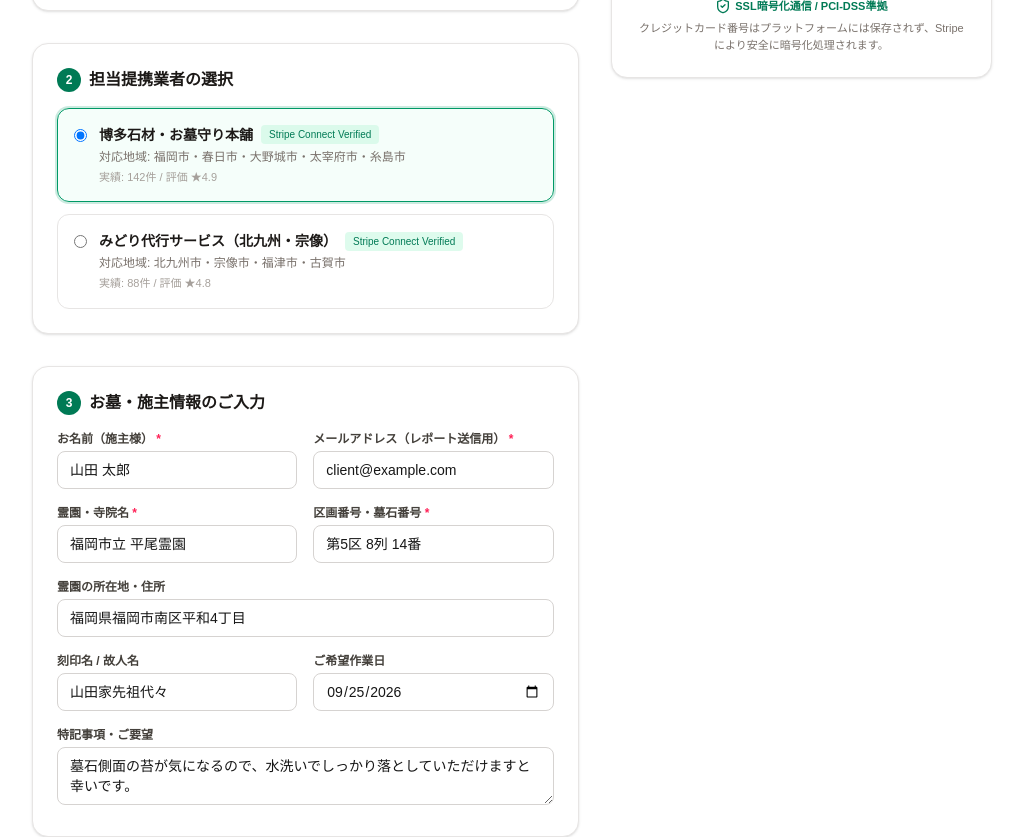
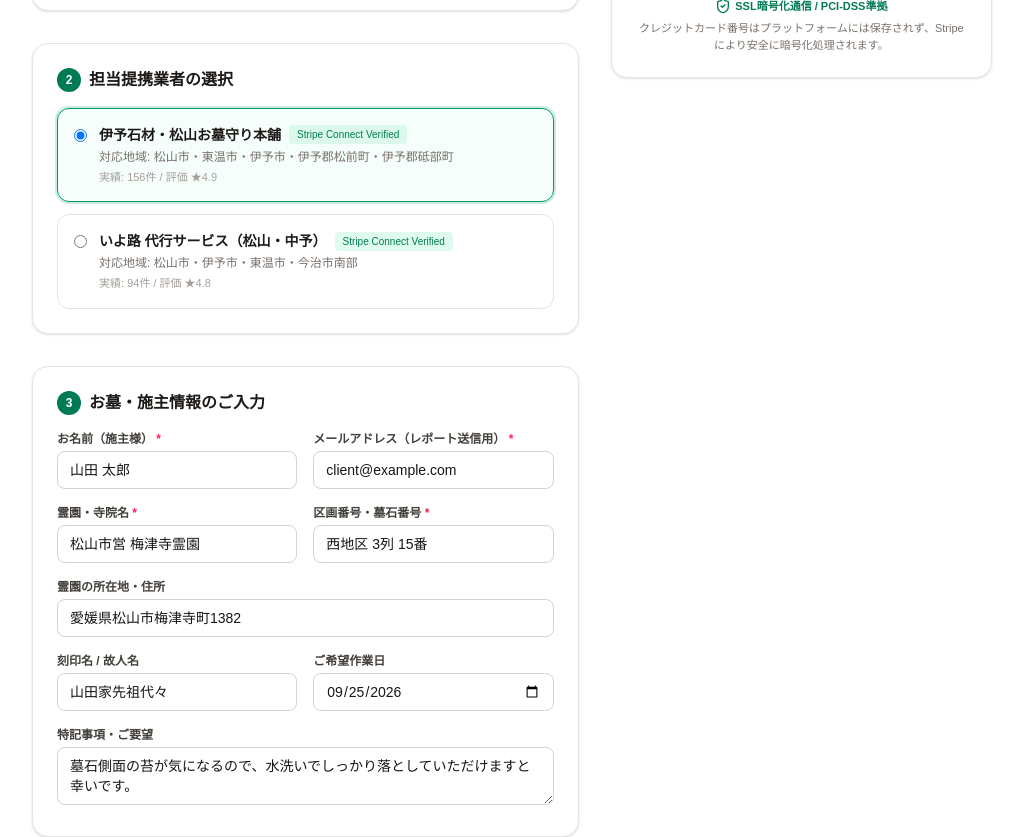
Before and after one commit to csdkotsuka/Kokoromou, a Next.js app: page /order in a window 1280 px wide. Shown: the part 660-1497 px from the top of the page, without its empty margins (128-1151 px from the left). Built offline with nearby package versions, Linux system fonts and the light colour scheme.

Commit message:
feat: change sample location and vendors to Matsuyama City, Ehime

```diff
--- a/src/app/order/page.tsx
+++ b/src/app/order/page.tsx
@@ -16,9 +16,9 @@ function OrderFormContent() {
   const [formData, setFormData] = useState({
     clientName: '山田 太郎',
     clientEmail: 'client@example.com',
-    cemeteryName: '福岡市立 平尾霊園',
-    locationAddress: '福岡県福岡市南区平和4丁目',
-    sectionPlotNumber: '第5区 8列 14番',
+    cemeteryName: '松山市営 梅津寺霊園',
+    locationAddress: '愛媛県松山市梅津寺町1382',
+    sectionPlotNumber: '西地区 3列 15番',
     deceasedName: '山田家先祖代々',
     specialRequests: '墓石側面の苔が気になるので、水洗いでしっかり落としていただけますと幸いです。',
     preferredDate: '2026-09-25',
@@ -250,7 +250,7 @@ function OrderFormContent() {
                   onChange={handleChange}
                   required
                   className="w-full text-sm border border-stone-300 rounded-lg px-3 py-2 focus:ring-2 focus:ring-emerald-500 focus:outline-none"
-                  placeholder="例: 福岡市立 平尾霊園"
+                  placeholder="例: 松山市営 梅津寺霊園"
                 />
               </div>
 
@@ -265,7 +265,7 @@ function OrderFormContent() {
                   onChange={handleChange}
                   required
                   className="w-full text-sm border border-stone-300 rounded-lg px-3 py-2 focus:ring-2 focus:ring-emerald-500 focus:outline-none"
-                  placeholder="例: 第5区 8列 14番"
+                  placeholder="例: 西地区 3列 15番"
                 />
               </div>
             </div>
@@ -278,7 +278,7 @@ function OrderFormContent() {
                 value={formData.locationAddress}
                 onChange={handleChange}
                 className="w-full text-sm border border-stone-300 rounded-lg px-3 py-2 focus:ring-2 focus:ring-emerald-500 focus:outline-none"
-                placeholder="例: 福岡県福岡市南区平和4丁目"
+                placeholder="例: 愛媛県松山市梅津寺町1382"
               />
             </div>
 
--- a/src/app/order/success/page.tsx
+++ b/src/app/order/success/page.tsx
@@ -85,12 +85,12 @@ function SuccessContent() {
           <div className="flex justify-between border-b border-stone-200 pb-2">
             <span className="text-stone-500">対象霊園</span>
             <span className="font-medium text-stone-800">
-              {order?.graveInfo?.cemeteryName || '福岡市立 平尾霊園'} ({order?.graveInfo?.sectionPlotNumber || '3区 12番'})
+              {order?.graveInfo?.cemeteryName || '松山市営 梅津寺霊園'} ({order?.graveInfo?.sectionPlotNumber || '西地区 3列 15番'})
             </span>
           </div>
           <div className="flex justify-between">
             <span className="text-stone-500">担当業者</span>
-            <span className="font-medium text-stone-800">{order?.vendorName || '博多石材・お墓守り本舗'}</span>
+            <span className="font-medium text-stone-800">{order?.vendorName || '伊予石材・松山お墓守り本舗'}</span>
           </div>
         </div>
 
--- a/src/app/vendor/reports/[orderId]/page.tsx
+++ b/src/app/vendor/reports/[orderId]/page.tsx
@@ -178,11 +178,11 @@ export default function VendorReportPage({ params }: { params: Promise<{ orderId
         <div className="grid grid-cols-1 sm:grid-cols-2 lg:grid-cols-4 gap-4 text-xs">
           <div className="bg-stone-50 p-3 rounded-xl">
             <span className="text-stone-500 block mb-0.5">霊園・寺院名</span>
-            <span className="font-bold text-stone-800">{order?.graveInfo?.cemeteryName || '福岡市立 平尾霊園'}</span>
+            <span className="font-bold text-stone-800">{order?.graveInfo?.cemeteryName || '松山市営 梅津寺霊園'}</span>
           </div>
           <div className="bg-stone-50 p-3 rounded-xl">
             <span className="text-stone-500 block mb-0.5">区画・墓石番号</span>
-            <span className="font-bold text-stone-800">{order?.graveInfo?.sectionPlotNumber || '第5区 8列 14番'}</span>
+            <span className="font-bold text-stone-800">{order?.graveInfo?.sectionPlotNumber || '西地区 3列 15番'}</span>
           </div>
           <div className="bg-stone-50 p-3 rounded-xl">
             <span className="text-stone-500 block mb-0.5">施主様お名前</span>
--- a/src/mocks/sample-data.ts
+++ b/src/mocks/sample-data.ts
@@ -54,53 +54,53 @@ export const SAMPLE_SERVICE_PLANS: ServicePlan[] = [
 ];
 
 /**
- * 提携業者（Stripe Connect連携済み）サンプルデータ
+ * 提携業者（愛媛県松山市・中予エリア / Stripe Connect連携済み）サンプルデータ
  */
 export const SAMPLE_VENDORS: User[] = [
   {
     id: 'vendor_001',
-    email: 'contact@fukuoka-sekizai.example.com',
+    email: 'contact@iyo-sekizai.example.com',
     role: 'vendor',
-    displayName: '博多石材・お墓守り本舗',
-    phoneNumber: '092-123-4567',
+    displayName: '伊予石材・松山お墓守り本舗',
+    phoneNumber: '089-912-3456',
     createdAt: '2026-01-10T10:00:00Z',
     updatedAt: '2026-09-01T10:00:00Z',
     vendorProfile: {
-      companyName: '株式会社 博多石材クリーンサービス',
-      representativeName: '田中 浩二（石材技能士1級）',
-      serviceAreas: ['福岡市', '春日市', '大野城市', '太宰府市', '糸島市'],
+      companyName: '有限会社 伊予石材クリーンサービス',
+      representativeName: '越智 健一（墓石施工技士）',
+      serviceAreas: ['松山市', '東温市', '伊予市', '伊予郡松前町', '伊予郡砥部町'],
       stripeConnectAccountId: 'acct_1OuTESTConnectVendor01', // Stripe Connect 提携先ID
       stripeChargesEnabled: true,
       stripePayoutsEnabled: true,
-      description: '創業35年。墓石を知り尽くした職人が、ご家族に代わって真心を込めて清掃・お参りいたします。',
+      description: '創業40年。松山城下や道後周辺で代々続く石材のプロが、遠方のご家族に代わって真心を込めて清掃・お参りいたします。',
       rating: 4.9,
-      completedJobsCount: 142,
+      completedJobsCount: 156,
     },
   },
   {
     id: 'vendor_002',
-    email: 'support@midori-cleaning.example.com',
+    email: 'support@iyoji-cleaning.example.com',
     role: 'vendor',
-    displayName: 'みどり代行サービス（北九州・宗像）',
-    phoneNumber: '093-987-6543',
+    displayName: 'いよ路 代行サービス（松山・中予）',
+    phoneNumber: '089-987-6543',
     createdAt: '2026-02-15T09:00:00Z',
     updatedAt: '2026-09-05T09:00:00Z',
     vendorProfile: {
-      companyName: 'みどり環境緑化 合同会社',
-      representativeName: '山下 誠司',
-      serviceAreas: ['北九州市', '宗像市', '福津市', '古賀市'],
+      companyName: 'いよ路環境サービス 合同会社',
+      representativeName: '白石 誠',
+      serviceAreas: ['松山市', '伊予市', '東温市', '今治市南部'],
       stripeConnectAccountId: 'acct_1OuTESTConnectVendor02', // Stripe Connect 提携先ID
       stripeChargesEnabled: true,
       stripePayoutsEnabled: true,
-      description: '丁寧な草刈り・除草作業が得意です。急なご法要やご命日の前にも迅速に対応いたします。',
+      description: '瀬戸内の温暖な気候で育ちやすい雑草も根元から徹底除去。四国霊場・お遍路の地に寄り添い、丁寧にお墓を守ります。',
       rating: 4.8,
-      completedJobsCount: 88,
+      completedJobsCount: 94,
     },
   },
 ];
 
 /**
- * サンプル注文データ
+ * サンプル注文データ（愛媛県松山市）
  */
 export const SAMPLE_ORDERS: Order[] = [
   {
@@ -110,7 +110,7 @@ export const SAMPLE_ORDERS: Order[] = [
     clientName: '山田 太郎',
     clientEmail: 'taro.yamada@example.com',
     vendorId: 'vendor_001',
-    vendorName: '博多石材・お墓守り本舗',
+    vendorName: '伊予石材・松山お墓守り本舗',
     vendorStripeAccountId: 'acct_1OuTESTConnectVendor01',
     servicePlanId: 'plan_standard_service',
     servicePlanName: '標準お参り・徹底お掃除プラン',
@@ -122,9 +122,9 @@ export const SAMPLE_ORDERS: Order[] = [
     stripePaymentIntentId: 'pi_test_sample_payment_intent_456',
     status: 'paid',
     graveInfo: {
-      cemeteryName: '福岡市立 平尾霊園',
-      locationAddress: '福岡県福岡市南区平和4丁目',
-      sectionPlotNumber: '第5区 8列 14番',
+      cemeteryName: '松山市営 梅津寺霊園',
+      locationAddress: '愛媛県松山市梅津寺町1382',
+      sectionPlotNumber: '西地区 3列 15番',
       deceasedName: '山田家先祖代々之墓',
       specialRequests: '墓石側面の苔が目立ってきたため、水洗いでしっかり落としていただけると助かります。',
     },
@@ -137,20 +137,20 @@ export const SAMPLE_ORDERS: Order[] = [
 ];
 
 /**
- * サンプル作業完了レポートデータ
+ * サンプル作業完了レポートデータ（愛媛県松山市）
  */
 export const SAMPLE_REPORTS: Report[] = [
   {
     id: 'report_sample_001',
     orderId: 'order_sample_001',
     vendorId: 'vendor_001',
-    vendorName: '博多石材・お墓守り本舗',
+    vendorName: '伊予石材・松山お墓守り本舗',
     workDate: '2026-09-25',
-    weather: '快晴',
+    weather: '快晴（松山・瀬戸内側）',
     beforePhotos: [
       {
         url: 'https://images.unsplash.com/photo-1544816155-12df9643f363?auto=format&fit=crop&w=800&q=80',
-        caption: '作業前：墓石全体の様子（落ち葉や雑草の堆積）',
+        caption: '作業前：墓石全体の様子（潮風によるくすみと落ち葉の堆積）',
       },
       {
         url: 'https://images.unsplash.com/photo-1584824486509-112e4181ff6b?auto=format&fit=crop&w=800&q=80',
@@ -160,7 +160,7 @@ export const SAMPLE_REPORTS: Report[] = [
     afterPhotos: [
       {
         url: 'https://images.unsplash.com/photo-1509198397868-475647b2a1e5?auto=format&fit=crop&w=800&q=80',
-        caption: '作業後：雑草を全て手作業で抜去し、清掃完了',
+        caption: '作業後：雑草を全て手作業で抜去し、墓石水洗い完了',
       },
       {
         url: 'https://images.unsplash.com/photo-1490750967868-88aa4486c946?auto=format&fit=crop&w=800&q=80',
@@ -168,9 +168,9 @@ export const SAMPLE_REPORTS: Report[] = [
       },
     ],
     workNotes:
-      '本日、平尾霊園にて山田家様のお墓参りおよび清掃代行作業を滞りなく完了いたしました。敷地内の雑草を手作業で根元から抜き取り、墓石・花立て・香炉の専用水洗いを行いました。季節の生花（菊・リンドウ）をお供えし、お線香を焚いてご先祖様へのご冥福をお祈りいたしました。',
+      '本日、松山市営 梅津寺霊園にて山田家様のお墓参りおよび清掃代行作業を滞りなく完了いたしました。敷地内の雑草を手作業で根元から抜き取り、墓石・花立て・香炉の専用水洗いを行いました。季節の生花（菊・リンドウ）をお供えし、お線香を焚いてご先祖様へのご冥福をお祈りいたしました。',
     graveConditionNotes:
-      '墓石自体はしっかりしておりますが、台座目地の一部にわずかな摩耗が見られます。今すぐの補修は不要ですが、次回の法要などの機会にご点検をお勧めいたします。',
+      '墓石本体はしっかりしておりますが、台座目地の一部に経年によるわずかな摩耗が見られます。今すぐの補修は不要ですが、次回の法要などの機会にご点検をお勧めいたします。',
     status: 'submitted',
     submittedAt: '2026-09-25T15:30:00Z',
     createdAt: '2026-09-25T15:00:00Z',
--- a/src/types/firestore.ts
+++ b/src/types/firestore.ts
@@ -10,7 +10,7 @@ export type UserRole = 'client' | 'vendor' | 'admin';
 export interface VendorProfile {
   companyName: string;
   representativeName: string;
-  serviceAreas: string[]; // 例: ["福岡県福岡市", "福岡県糸島市"]
+  serviceAreas: string[]; // 例: ["愛媛県松山市", "愛媛県伊予市"]
   stripeConnectAccountId?: string; // Stripe Connect Custom/Express Account ID (acct_xxx)
   stripeChargesEnabled: boolean;
   stripePayoutsEnabled: boolean;
```
